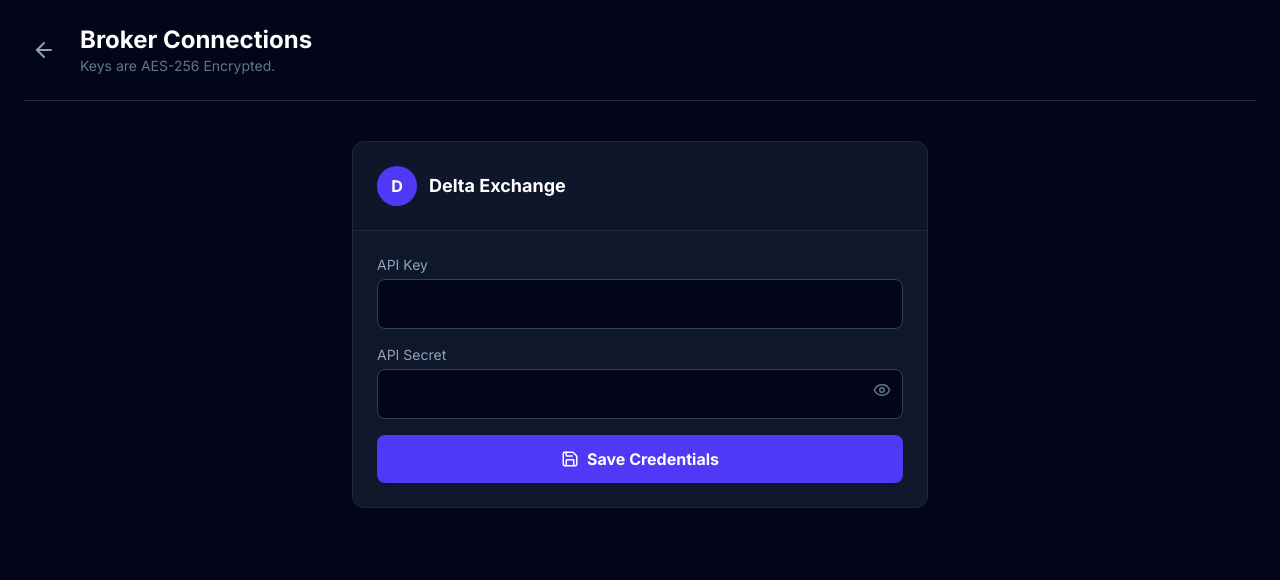
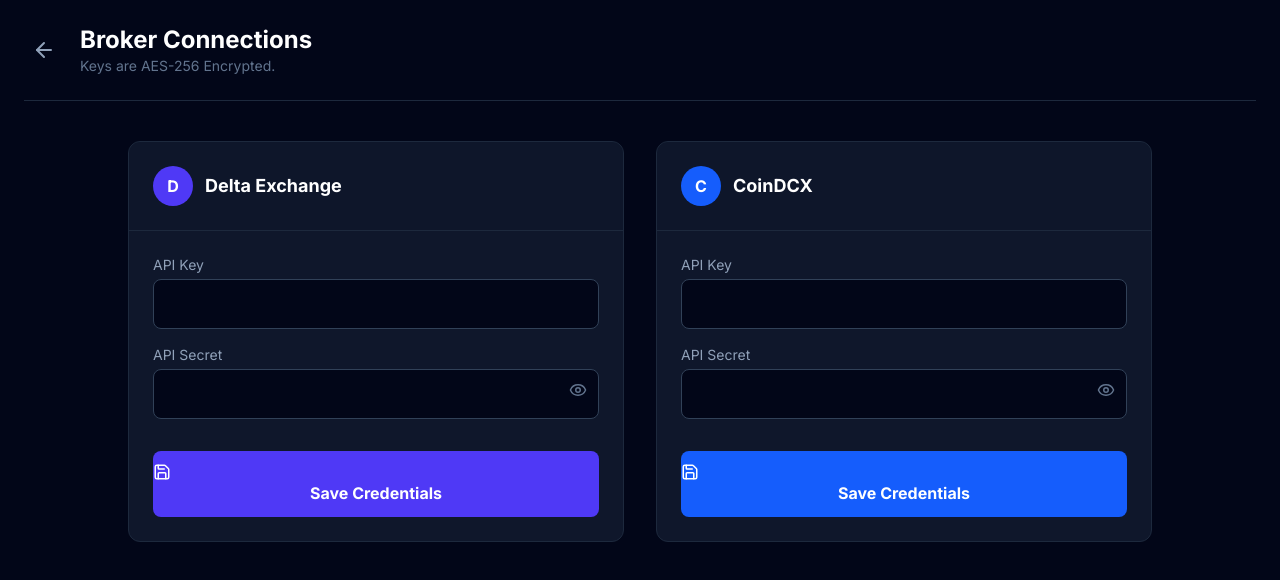
Before and after one commit to kuljeetsandhu108-ui/deltaindia, a Next.js app in the folder client/: page /dashboard/settings in a window 1280 px wide. Shown: the top 580 px of the page. Built offline with nearby package versions, Linux system fonts and the light colour scheme; no server answers.

Commit message:
Add CoinDCX Frontend Features

```diff
--- a/client/app/dashboard/builder/page.tsx
+++ b/client/app/dashboard/builder/page.tsx
@@ -2,7 +2,7 @@
 
 import { useState, useEffect, Suspense } from 'react';
 import { motion, AnimatePresence } from 'framer-motion';
-import { ArrowLeft, Play, Plus, Trash2, Zap, AlertTriangle, Search, Settings2, Save, BarChart2, Clock, List, TrendingUp, Activity, DollarSign } from 'lucide-react';
+import { ArrowLeft, Play, Plus, Trash2, Zap, AlertTriangle, Search, Settings2, Save, BarChart2, Clock, List, TrendingUp, Activity, DollarSign, Globe } from 'lucide-react';
 import Link from 'next/link';
 import { useSession } from 'next-auth/react';
 import { INDICATORS } from '@/lib/indicators';
@@ -15,9 +15,10 @@
   const router = useRouter();
   const editId = searchParams.get('edit');
 
-  // --- FIXED: ALL VARIABLE NAMES INCLUDED ---
+  // STATE VARIABLES
   const [strategyName, setStrategyName] = useState("My Pro Algo");
-  const [symbol, setSymbol] = useState("BTCUSD");
+  const [broker, setBroker] = useState("DELTA"); // NEW: Broker State
+  const [symbol, setSymbol] = useState("");
   const [timeframe, setTimeframe] = useState("1h");
   const [quantity, setQuantity] = useState(1);
   const [stopLoss, setStopLoss] = useState(1.0);
@@ -32,25 +33,28 @@
   const [backtestLoading, setBacktestLoading] = useState(false);
   const [backtestResult, setBacktestResult] = useState<any>(null);
 
-  // FETCH LIVE SYMBOLS
+  // FETCH LIVE SYMBOLS (Triggered when Broker changes)
   useEffect(() => {
     const fetchSymbols = async () => {
         try {
+            setSymbolList([]); // Clear list while loading
             const apiUrl = process.env.NEXT_PUBLIC_API_URL || 'http://localhost:8000';
-            const res = await fetch(apiUrl + '/data/symbols');
+            // DYNAMIC FETCH BASED ON BROKER
+            const res = await fetch(`${apiUrl}/data/symbols?broker=${broker}`);
             if (res.ok) {
                 const data = await res.json();
                 if (data && data.length > 0) {
                     setSymbolList(data);
+                    // Only reset symbol if not editing or if current symbol invalid
                     if (!editId) setSymbol(data[0]);
                 }
             }
         } catch(e) { console.error("Could not fetch symbols", e); }
     };
     fetchSymbols();
-  }, []);
+  }, [broker]); // Re-run when broker changes
 
-  // FETCH EXISTING STRATEGY IF EDITING
+  // LOAD EXISTING STRATEGY
   useEffect(() => {
     if (editId && session?.user?.email) {
         const fetchDetails = async () => {
@@ -60,6 +64,7 @@
                 if(res.ok) {
                     const data = await res.json();
                     setStrategyName(data.name);
+                    setBroker(data.broker || "DELTA"); // Load Broker
                     setSymbol(data.symbol);
 
                     const logic = data.logic_configuration || {};
@@ -121,6 +126,7 @@
       email: session.user.email,
       name: strategyName,
       symbol,
+      broker, // Send Broker
       logic: { conditions, timeframe, quantity: Number(quantity), sl: Number(stopLoss), tp: Number(takeProfit) }
     };
     try {
@@ -148,6 +154,7 @@
       email: session?.user?.email || "test",
       name: strategyName,
       symbol,
+      broker, // Send Broker to Backtester
       logic: { conditions, timeframe, quantity: Number(quantity), sl: Number(stopLoss), tp: Number(takeProfit) }
     };
     try {
@@ -216,10 +223,20 @@
                   <label className="block text-sm text-slate-400 mb-1">Name</label>
                   <input type="text" value={strategyName} onChange={(e) => setStrategyName(e.target.value)} className="w-full bg-slate-950 border border-slate-700 rounded p-2 outline-none focus:border-cyan-500" />
                 </div>
+
+                {/* BROKER SELECTOR */}
                 <div>
-                    <label className="block text-sm text-slate-400 mb-1">Pair</label>
+                    <label className="block text-sm text-slate-400 mb-1 flex items-center gap-2"><Globe size={12}/> Broker</label>
+                    <select value={broker} onChange={(e) => setBroker(e.target.value)} className="w-full bg-slate-950 border border-slate-700 rounded p-2 outline-none font-bold text-yellow-500">
+                        <option value="DELTA">Delta Exchange</option>
+                        <option value="COINDCX">CoinDCX</option>
+                    </select>
+                </div>
+
+                <div>
+                    <label className="block text-sm text-slate-400 mb-1">Pair ({symbolList.length})</label>
                     <select value={symbol} onChange={(e) => setSymbol(e.target.value)} className="w-full bg-slate-950 border border-slate-700 rounded p-2 outline-none">
-                        {symbolList.length > 0 ? symbolList.map(s => (<option key={s} value={s}>{s}</option>)) : <option value="BTCUSD">BTC/USD</option>}
+                        {symbolList.length > 0 ? symbolList.map(s => (<option key={s} value={s}>{s}</option>)) : <option value="BTCUSD">Loading...</option>}
                     </select>
                 </div>
                 <div>
--- a/client/app/dashboard/settings/page.tsx
+++ b/client/app/dashboard/settings/page.tsx
@@ -8,28 +8,33 @@
 export default function BrokerSettings() {
   const { data: session } = useSession();
   const [showDelta, setShowDelta] = useState(false);
+  const [showDcx, setShowDcx] = useState(false);
   const [deltaStatus, setDeltaStatus] = useState("disconnected");
-  const [formData, setFormData] = useState({ deltaKey: "", deltaSecret: "" });
+
+  const [formData, setFormData] = useState({
+    deltaKey: "", deltaSecret: "", dcxKey: "", dcxSecret: ""
+  });
 
   const handleSave = async (broker: string) => {
     if (!session?.user?.email) return alert("Please log in first.");
     try {
       const apiUrl = process.env.NEXT_PUBLIC_API_URL || 'http://localhost:8000';
+      const payload = {
+          email: session.user.email,
+          broker: broker.toUpperCase(),
+          api_key: broker === 'Delta' ? formData.deltaKey : formData.dcxKey,
+          api_secret: broker === 'Delta' ? formData.deltaSecret : formData.dcxSecret
+      };
 
-      // FIXED LINE BELOW: No backslashes
       const res = await fetch(`${apiUrl}/user/keys`, {
         method: 'POST',
         headers: { 'Content-Type': 'application/json' },
-        body: JSON.stringify({
-          email: session.user.email,
-          broker: broker.toUpperCase(),
-          api_key: formData.deltaKey,
-          api_secret: formData.deltaSecret
-        })
+        body: JSON.stringify(payload)
       });
+
       if (res.ok) {
-        setDeltaStatus("connected");
-        alert("Success! Keys Encrypted and Saved to Database.");
+        if(broker === 'Delta') setDeltaStatus("connected");
+        alert(`Success! ${broker} Keys Encrypted and Saved.`);
       } else { alert("Error saving keys."); }
     } catch (error) { alert("Server Connection Error."); }
   };
@@ -42,7 +47,8 @@
           <div><h1 className="text-2xl font-bold flex items-center gap-2">Broker Connections</h1><p className="text-slate-500 text-sm">Keys are AES-256 Encrypted.</p></div>
         </div>
       </header>
-      <div className="max-w-xl mx-auto">
+      <div className="grid grid-cols-1 md:grid-cols-2 gap-8 max-w-5xl mx-auto">
+        {/* DELTA EXCHANGE */}
         <motion.div initial={{ opacity: 0, y: 20 }} animate={{ opacity: 1, y: 0 }} className="bg-slate-900 rounded-xl border border-slate-800 overflow-hidden">
           <div className="p-6 border-b border-slate-800 flex justify-between items-center bg-slate-900/50">
             <div className="flex items-center gap-3"><div className="w-10 h-10 rounded-full bg-indigo-600 flex items-center justify-center font-bold text-white">D</div><div><h3 className="font-bold text-lg">Delta Exchange</h3></div></div>
@@ -50,7 +56,19 @@
           <div className="p-6 space-y-4">
             <div><label className="block text-sm text-slate-400 mb-1">API Key</label><input type="text" className="w-full bg-slate-950 border border-slate-700 rounded-lg p-3 outline-none" onChange={(e) => setFormData({...formData, deltaKey: e.target.value})} /></div>
             <div className="relative"><label className="block text-sm text-slate-400 mb-1">API Secret</label><input type={showDelta ? "text" : "password"} className="w-full bg-slate-950 border border-slate-700 rounded-lg p-3 outline-none" onChange={(e) => setFormData({...formData, deltaSecret: e.target.value})} /><button onClick={() => setShowDelta(!showDelta)} className="absolute right-3 top-9 text-slate-500 hover:text-white">{showDelta ? <EyeOff size={18} /> : <Eye size={18} />}</button></div>
-            <button onClick={() => handleSave('Delta')} className="w-full mt-4 bg-indigo-600 hover:bg-indigo-500 text-white py-3 rounded-lg font-bold transition-all flex items-center justify-center gap-2"><Save size={18} /> Save Credentials</button>
+            <button onClick={() => handleSave('Delta')} className="w-full mt-4 bg-indigo-600 hover:bg-indigo-500 text-white py-3 rounded-lg font-bold transition-all"><Save size={18} /> Save Credentials</button>
+          </div>
+        </motion.div>
+
+        {/* COINDCX */}
+        <motion.div initial={{ opacity: 0, y: 20 }} animate={{ opacity: 1, y: 0 }} className="bg-slate-900 rounded-xl border border-slate-800 overflow-hidden">
+          <div className="p-6 border-b border-slate-800 flex justify-between items-center bg-slate-900/50">
+            <div className="flex items-center gap-3"><div className="w-10 h-10 rounded-full bg-blue-600 flex items-center justify-center font-bold text-white">C</div><div><h3 className="font-bold text-lg">CoinDCX</h3></div></div>
+          </div>
+          <div className="p-6 space-y-4">
+            <div><label className="block text-sm text-slate-400 mb-1">API Key</label><input type="text" className="w-full bg-slate-950 border border-slate-700 rounded-lg p-3 outline-none" onChange={(e) => setFormData({...formData, dcxKey: e.target.value})} /></div>
+            <div className="relative"><label className="block text-sm text-slate-400 mb-1">API Secret</label><input type={showDcx ? "text" : "password"} className="w-full bg-slate-950 border border-slate-700 rounded-lg p-3 outline-none" onChange={(e) => setFormData({...formData, dcxSecret: e.target.value})} /><button onClick={() => setShowDcx(!showDcx)} className="absolute right-3 top-9 text-slate-500 hover:text-white">{showDcx ? <EyeOff size={18} /> : <Eye size={18} />}</button></div>
+            <button onClick={() => handleSave('CoinDCX')} className="w-full mt-4 bg-blue-600 hover:bg-blue-500 text-white py-3 rounded-lg font-bold transition-all"><Save size={18} /> Save Credentials</button>
           </div>
         </motion.div>
       </div>
```
